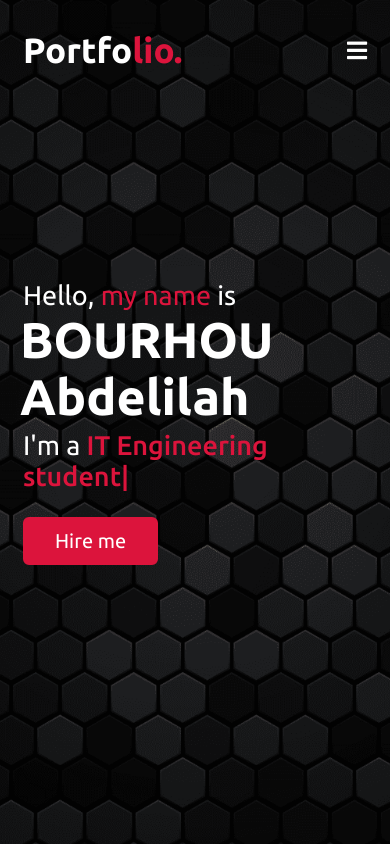
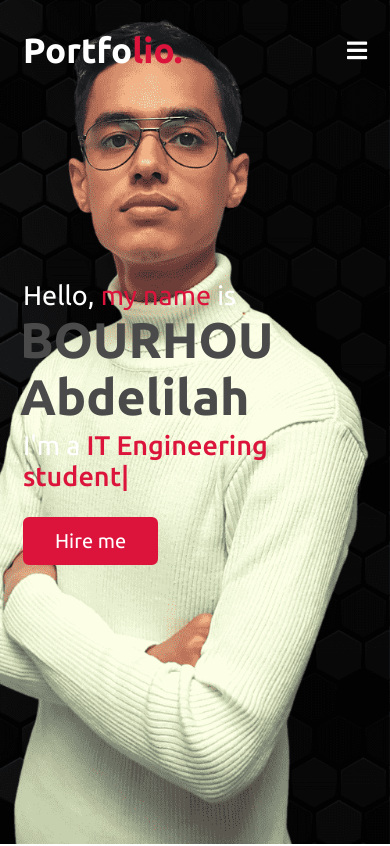
Before and after one commit to abdeel07/Portfolio, a plain HTML site: page index.html in a window 390 px wide. Shown: the top 846 px of the page. Drawn offline with nearby package versions, Linux system fonts and the light colour scheme.

Commit message:
responsive img

```diff
--- a/index.html
+++ b/index.html
@@ -40,7 +40,7 @@
         <div class="max-width">
             <div class="home-content">
                 <div class="text-1">Hello, <span class="textColor">my name</span> is</div>
-                <div class="text-2">BOURHOU Abdelilah</div>
+                <div class="text-2" id="ana">BOURHOU Abdelilah</div>
                 <div class="text-3">I'm a <span class="typing"></span></div>
                 <a href="#contact">Hire me</a>
             </div>
--- a/style.css
+++ b/style.css
@@ -1,6 +1,14 @@
 /*  import google fonts */
 @import url('https://fonts.googleapis.com/css2?family=Poppins:wght@400;500;600;700&family=Ubuntu:wght@400;500;700&display=swap');
-
+@media (max-width: 450px)
+{
+   #ana {
+    color: #4a4a4a;
+   }
+   #home{
+    background-position: right;
+   }
+}
 *{
     margin: 0;
     padding: 0;
@@ -168,6 +176,7 @@ section .title::after{
 .home{
     display: flex;
     background: url("./images/bg1.png") no-repeat top;
+
     height: 100vh;
     color: #fff;
     min-height: 500px;
```
